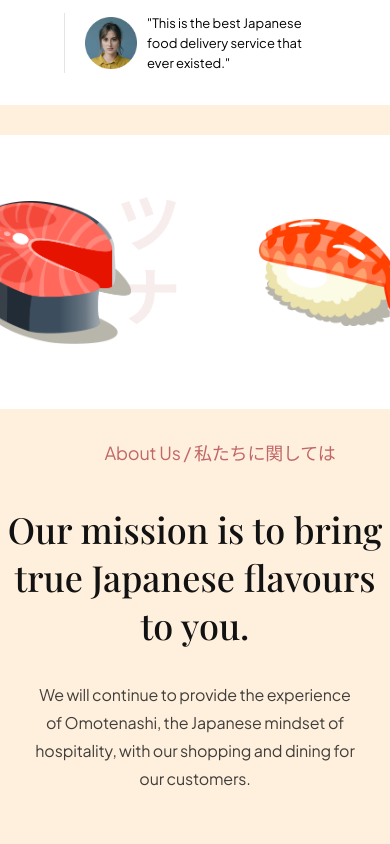
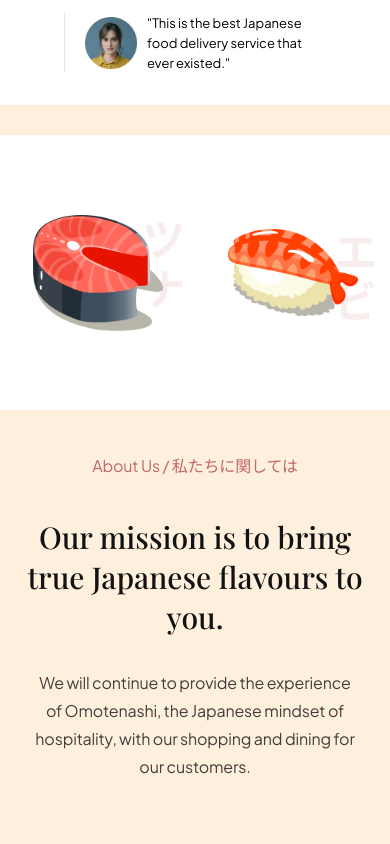
Before and after one commit to saeed-devee/Sushi-Website, a website built with Vite: page index.html in a window 390 px wide. Shown: the part 940-1784 px from the top of the page. Built offline with nearby package versions, Linux system fonts and the light colour scheme.

Commit message:
update responsive.css codes

```diff
--- a/styles/responsive.css
+++ b/styles/responsive.css
@@ -149,8 +149,15 @@
 
     .about-us__image .about-us__image-sushi3 img,
     .about-us__image .about-us__image-sushi2 img {
-        width: 160px;
+        width: 130px;
+        height: 130px;
+        object-fit: contain;
         margin: 0 auto;
+    }
+
+    .about-us__image .about-us__image-sushi2,
+    .about-us__image .about-us__image-sushi3{
+        padding: 30px 0;
     }
 
     .about-us__image .about-us__button {
@@ -161,15 +168,13 @@
     .about-us__image .about-us__button img {
         padding-left: 15px;
     }
-
-    .about-us__content .about-us__subtitle {
-        padding-left: 50px;
+    .about-us__content .about-us__subtitle{
+        font-size: 16px;
     }
-
     .about-us__content .about-us__title {
-        font-size: 36px;
+        font-size: 30px;
         font-weight: 500;
-        margin-top: 0;
+        margin: 0 10px;
     }
 
     .about-us__content .about-us__description {
@@ -182,13 +187,20 @@
 /* END: about us media queries */
 
 /* START: popular media queries */
-@media screen and (max-width:1024px) {
+@media screen and (max-width: 1120px) {
+    .popular-foods .popular-foods__catalogue{
+        flex-wrap: nowrap;
+    }
+}
+
+@media screen and (max-width:1000px) {
     .popular-foods .popular-foods__filters {
-        overflow-x: scroll;
+        flex-direction: column;
         gap: 18px;
-        padding-left: 360px;
     }
-
+    .popular-foods .popular-foods__catalogue{
+        flex-wrap: wrap;
+    }
     .popular-foods__filters .popular-foods__filters-btn {
         padding: 10px 20px;
     }
@@ -206,9 +218,7 @@
     }
 
     .popular-foods .popular-foods__filters {
-        overflow-x: scroll;
         justify-content: center;
-        flex-direction: column;
         gap: 15px;
     }
 
```
